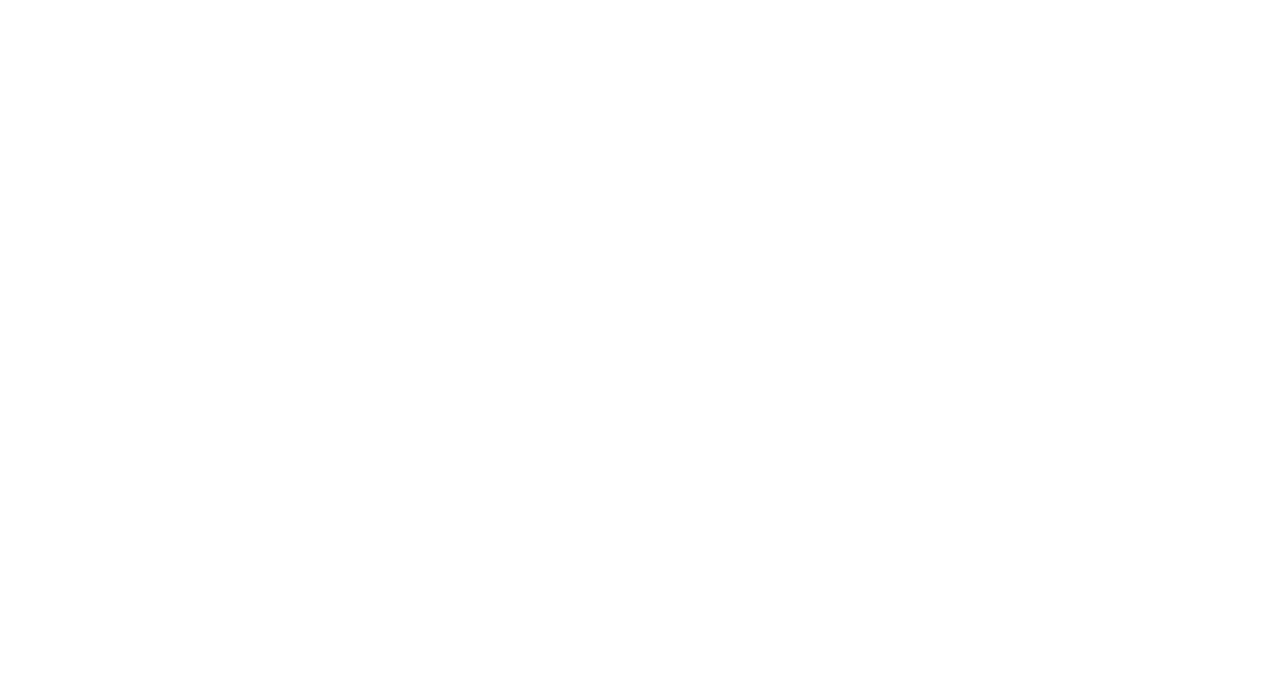
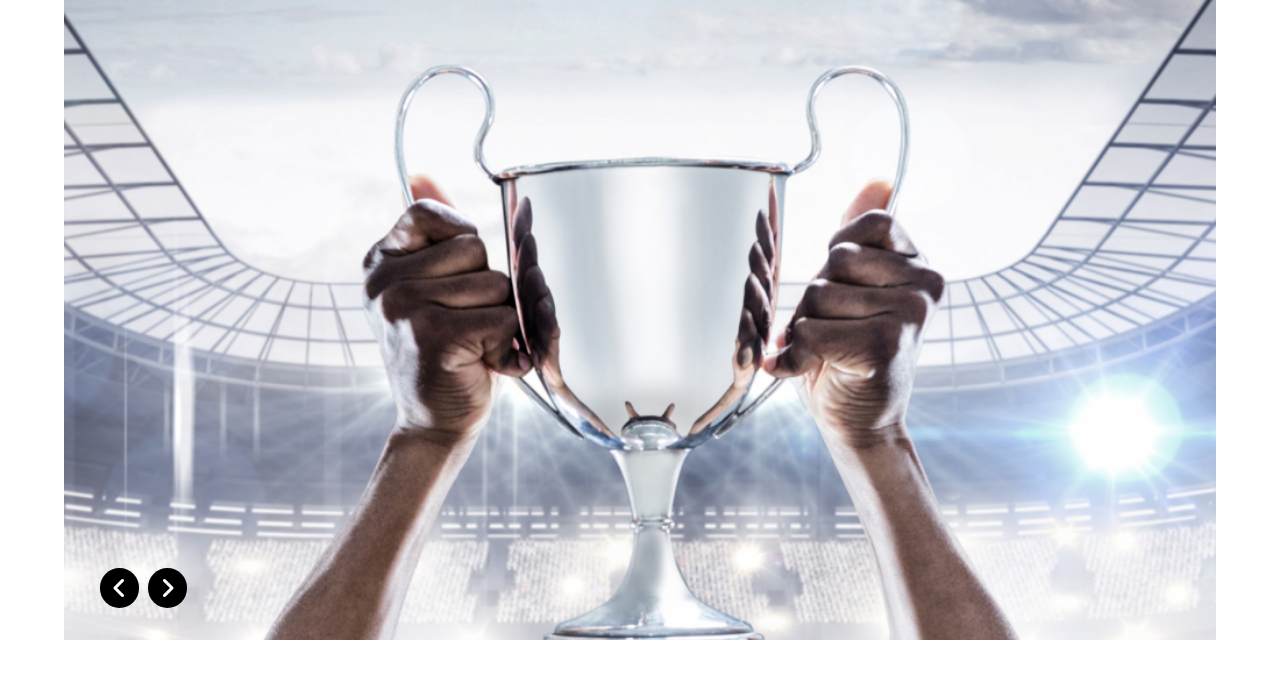
Before and after one commit to salehiin/b9-a3, a plain HTML site: page index.html in a window 1280 px wide. Drawn offline with nearby package versions, Linux system fonts and the light colour scheme.

Commit message:
slider done without bonus section

```diff
--- a/index.html
+++ b/index.html
@@ -30,7 +30,27 @@
     <!-- CUSTOM STYLES -->
 </head>
 <body>
-    <header></header>
+    <header>
+        <!-- TOP NAVIGATION SECTION -->
+        <!-- <nav></nav> -->
+        <!-- SLIDER SECTION -->
+        <div class="container mx-auto lg:px-16 px-4">
+            <div class="carousel w-full">
+                <div id="slide1" class="carousel-item relative w-full bg-[url(./images/1.png)] h-[60vh] lg:py-20 bg-contain lg:bg-cover bg-center bg-no-repeat">
+                    <!-- <img src="./images/1.png" class="w-full" /> -->
+                    <div class="relative flex justify-between transform -translate-y-1/2 left-5 right-5 top-1/2">
+                        <a href="#slide4" class="absolute bottom-10 lg:-bottom-12 left-24 lg:left-4 lg:text-2xl text-white bg-black py-1 px-3 rounded-full">
+                            <i class="fa-solid fa-angle-left"></i>
+                        </a>
+                        <a href="#slide2" class=" absolute bottom-10 lg:-bottom-12 left-36 lg:left-16 lg:text-2xl text-white bg-black py-1 px-3 rounded-full">
+                            <i class="fa-solid fa-angle-right"></i>
+                        </a>
+                    </div>
+                </div>
+
+            </div>
+        </div>
+    </header>
     <main></main>
     <footer></footer>
 
```
